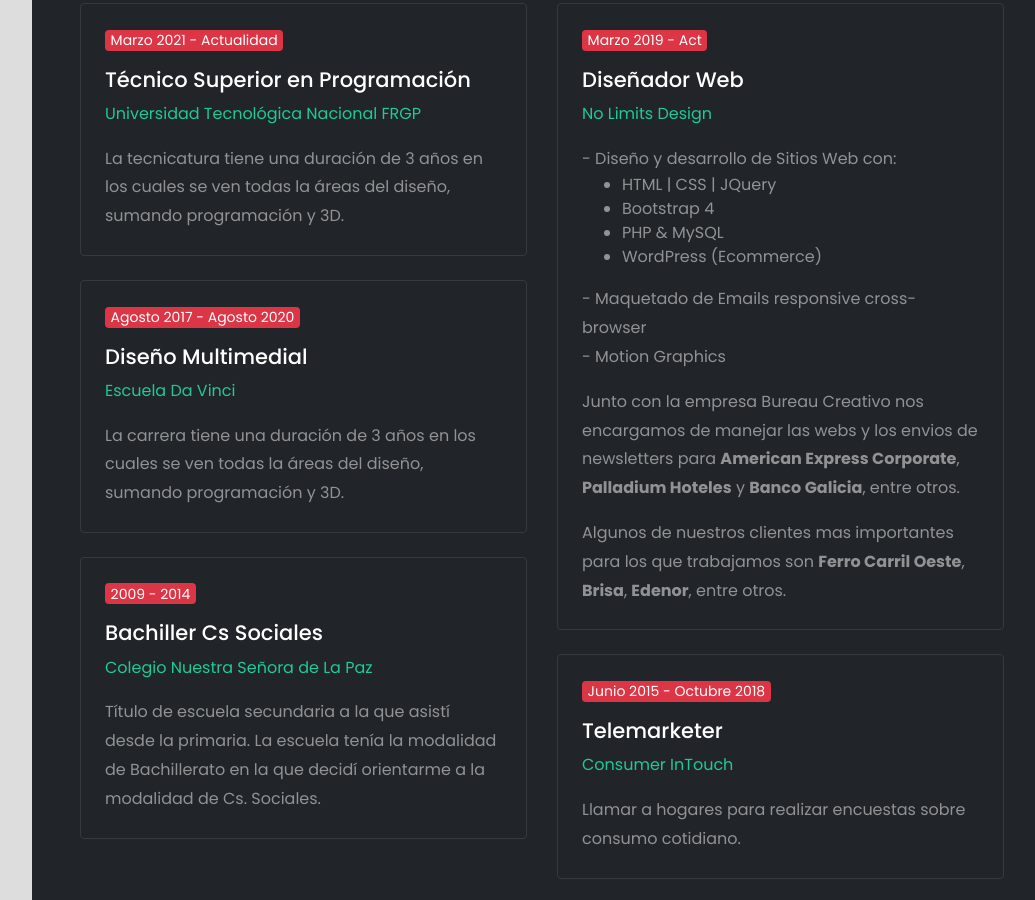
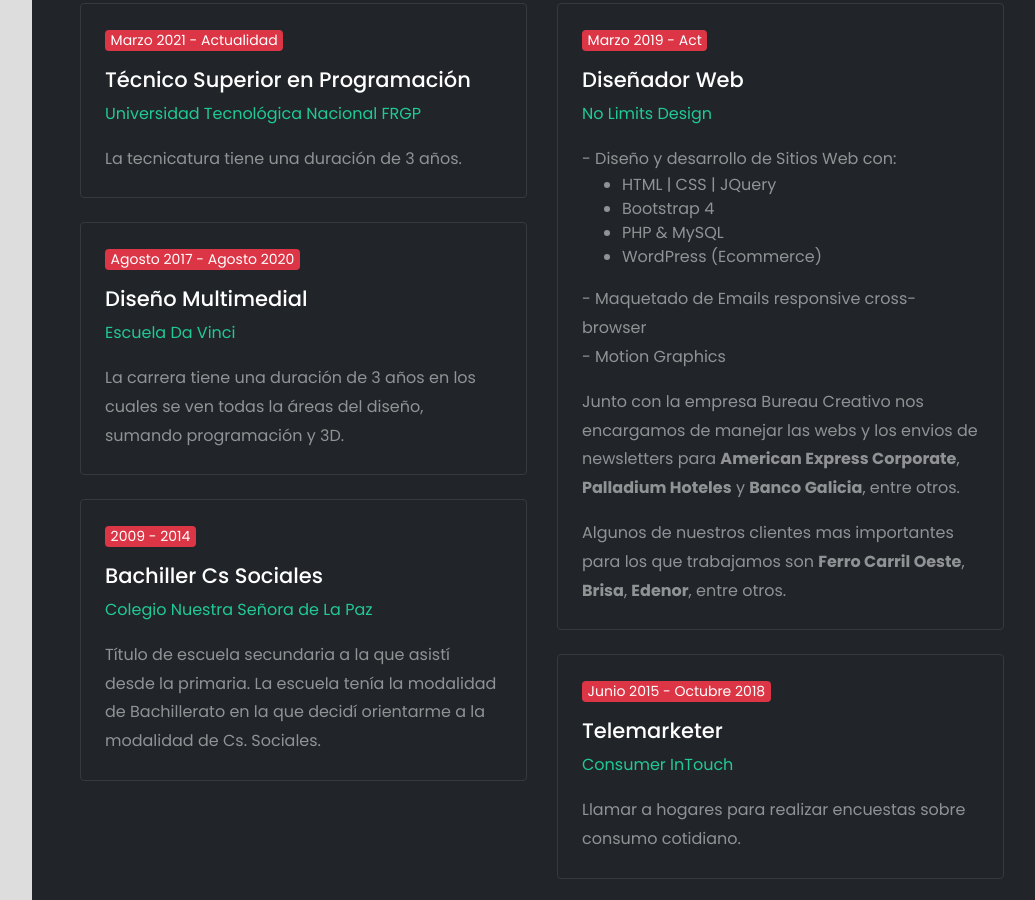
Before and after one commit to alankurc/alankurc.github.io, a plain HTML site: page index.html in a window 1280 px wide. Shown: the part 1863-2763 px from the top of the page, without its empty margins (228-1263 px from the left). Drawn offline with Linux system fonts and the light colour scheme.

Commit message:
Actualización Marzo 2021

```diff
--- a/index.html
+++ b/index.html
@@ -159,7 +159,7 @@
                             <p class="badge badge-danger text-2 font-weight-400">Marzo 2021 - Actualidad</p>
                             <h3 class="text-5 text-white">Técnico Superior en Programación</h3>
                             <p class="text-primary">Universidad Tecnológica Nacional FRGP</p>
-                            <p class="text-white-50 mb-0">La tecnicatura tiene una duración de 3 años en los cuales se ven todas la áreas del diseño, sumando programación y 3D.</p>
+                            <p class="text-white-50 mb-0">La tecnicatura tiene una duración de 3 años.</p>
                         </div>
                         <div class="border border-dark rounded p-4 mb-4">
                             <p class="badge badge-danger text-2 font-weight-400">Agosto 2017 - Agosto 2020</p>
```
